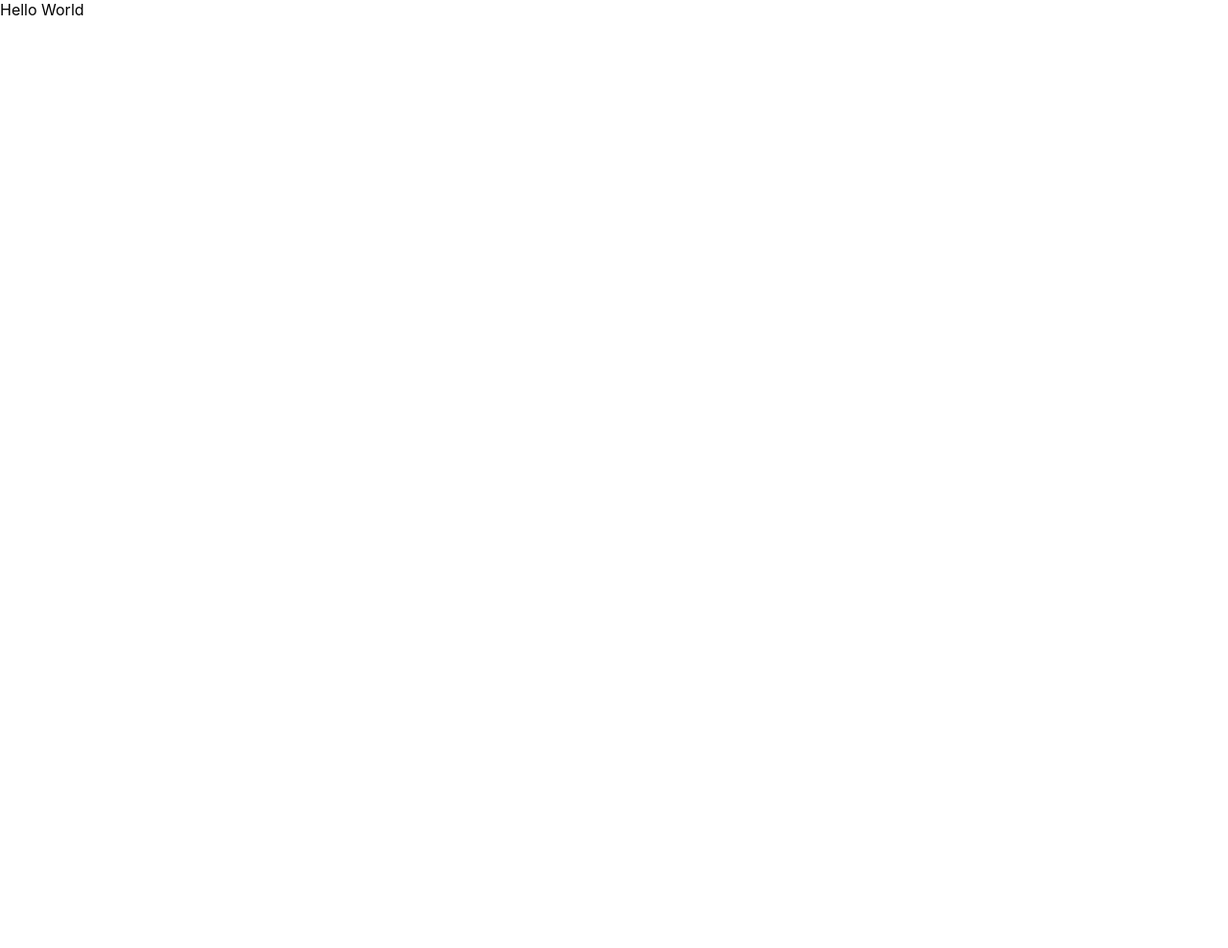
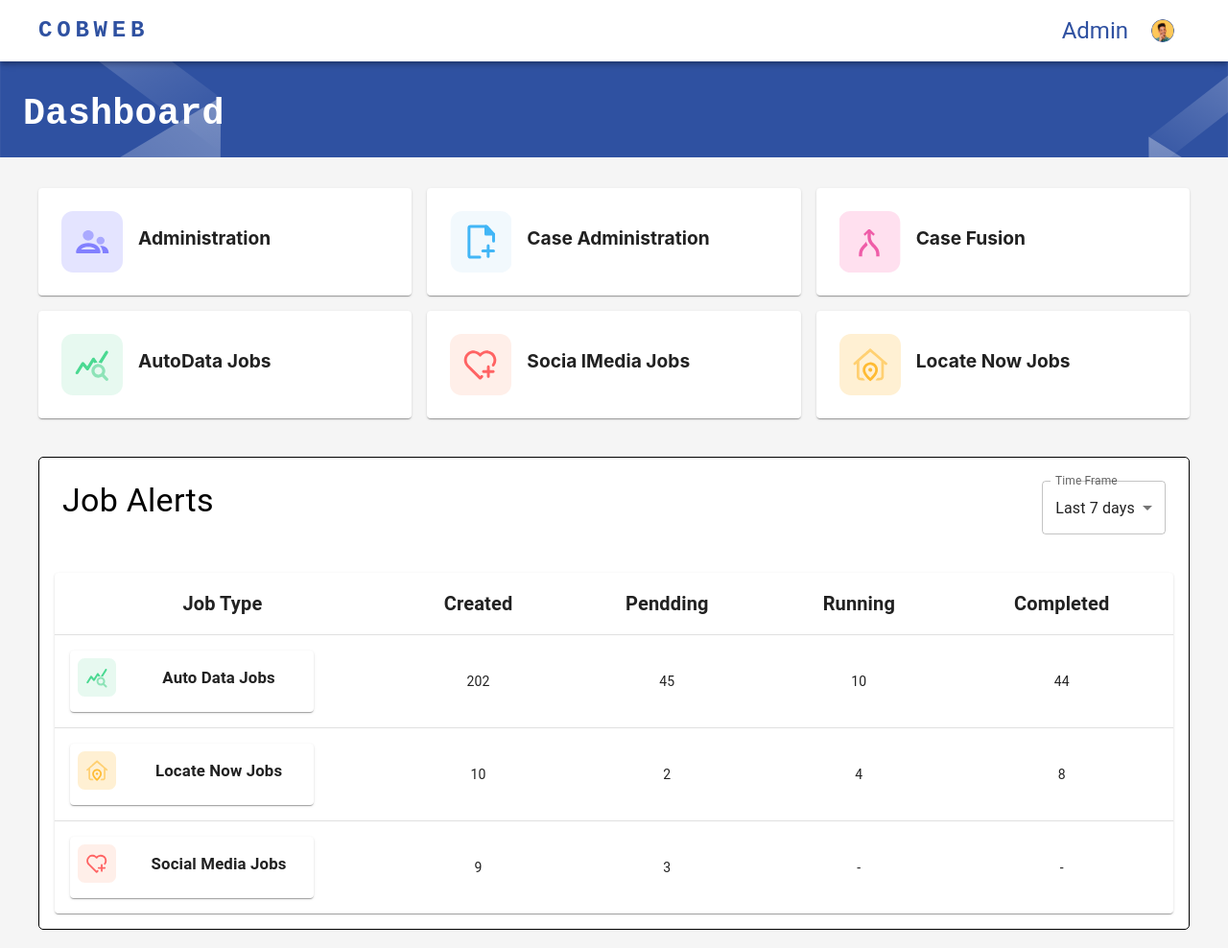
Before and after one commit to prajwalmahajan101/CobWeb, a React app: page / in a window 1280 px wide. Shown: the whole page at 96% size. Before the commit the page ends 800 px from the top, so only its background shows below. Built offline with nearby package versions, Linux system fonts and the light colour scheme.

Commit message:
dashBoard Working

```diff
--- a/package.json
+++ b/package.json
@@ -3,6 +3,10 @@
   "version": "0.1.0",
   "private": true,
   "dependencies": {
+    "@emotion/react": "^11.10.5",
+    "@emotion/styled": "^11.10.5",
+    "@mui/icons-material": "^5.10.14",
+    "@mui/material": "^5.10.14",
     "@testing-library/jest-dom": "^5.16.5",
     "@testing-library/react": "^13.4.0",
     "@testing-library/user-event": "^13.5.0",
--- a/src/Components/App.js
+++ b/src/Components/App.js
@@ -1,9 +1,13 @@
 import '../styles/App.css';
+import NavBar from "./NavBar";
+import DashBoard from '../Pages/DashBoard/DashBoard.';
 function App() {
   return (
-    <div>
-      Hello World
-    </div>
+    <>
+        <NavBar />
+        <DashBoard />
+    </>
+
   );
 }
 
--- a/src/Components/NavBar.js
+++ b/src/Components/NavBar.js
@@ -0,0 +1,80 @@
+import React,{ useState } from "react";
+import AppBar from "@mui/material/AppBar";
+import Toolbar from "@mui/material/Toolbar";
+import Typography from "@mui/material/Typography";
+import Container from "@mui/material/Container";
+import Menu from "@mui/material/Menu";
+import MenuItem from "@mui/material/MenuItem";
+import Avatar from '@mui/material/Avatar';
+import avatar from "../assets/avatar.jpg";
+
+const ResponsiveAppBar = () => {
+    const [anchorEl, setAnchorEl] = useState(null);
+    const handleMenu = (event) => {
+        setAnchorEl(event.currentTarget);
+    };
+
+    const handleClose = () => {
+        setAnchorEl(null);
+    };
+
+    return (
+                <AppBar position="static"style={{backgroundColor:"#FFFFFF",color:"#2F51A1"}}>
+                    <Container maxWidth="xl">
+                        <Toolbar disableGutters>
+
+                            <Typography
+                                variant="h5"
+                                noWrap
+                                component="a"
+                                href={"/home"}
+                                sx={{
+                                    ml:2,
+                                    mr: 2,
+                                    flexGrow: 1,
+                                    fontFamily: "monospace",
+                                    fontWeight: 700,
+                                    letterSpacing: ".3rem",
+                                    color: "inherit",
+                                    textDecoration: "none",
+                                }}
+                            >
+                                COBWEB
+
+                            </Typography>
+                            <Typography
+                                variant="h5"
+                                component={"span"}
+                                sx={{
+                                    ml:2,
+                                }}
+                                >
+                                    Admin
+                                </Typography>
+                            <div>
+                            <Avatar alt="Remy Sharp" src={avatar} sx={{ width: 24, height: 24,ml:3,mr:4 }} onClick={handleMenu}/>
+                                <Menu
+                                    id="menu-appbar"
+                                    anchorEl={anchorEl}
+                                    anchorOrigin={{
+                                        vertical: 'top',
+                                        horizontal: 'right',
+                                    }}
+                                    keepMounted
+                                    transformOrigin={{
+                                        vertical: 'top',
+                                        horizontal: 'right',
+                                    }}
+                                    open={Boolean(anchorEl)}
+                                    onClose={handleClose}
+                                >
+                                    <MenuItem >Reset Password</MenuItem>
+                                    <MenuItem >LogOut</MenuItem>
+                                </Menu>
+                            </div>
+                        </Toolbar>
+                    </Container>
+                </AppBar>
+    );
+};
+export default ResponsiveAppBar;
--- /dev/null
+++ b/src/Pages/DashBoard/Card.js
@@ -0,0 +1,31 @@
+import React from 'react';
+import Box from '@mui/material/Box';
+import Card from '@mui/material/Card';
+import CardContent from '@mui/material/CardContent';
+import CardMedia from '@mui/material/CardMedia';
+import Typography from '@mui/material/Typography';
+
+
+export default function CustumCard(props) {
+    const {title,logo} = props;
+  return (
+    <Card sx={{ display: 'flex', p:3 }}>
+        <CardMedia
+        component="img"
+        sx={{ width: 64 }}
+        image={logo}
+        alt="Live from space album cover"
+      />
+      <Box sx={{ display: 'flex', flexDirection: 'column' }}>
+        <CardContent sx={{ flex: '1 0 auto' }}>
+          <Typography component="div" variant="div" sx={{
+            fontWeight:700,
+            fontSize:"1.2em",
+          }}>
+            {title}
+          </Typography>
+        </CardContent>
+      </Box>
+    </Card>
+  );
+}
--- /dev/null
+++ b/src/Pages/DashBoard/DashBoard..js
@@ -0,0 +1,72 @@
+import React from "react";
+
+import Box from '@mui/material/Box';
+import Typography from "@mui/material/Typography";
+import Grid from "@mui/material/Grid";
+
+import Card from "./Card"
+import JobAlerts from "./JobAlerts";
+import back from "../../assets/abc.svg";
+import AdministrationIcon from "../../assets/AdministrationIcon.svg";
+import CaseAdministrationIcon from "../../assets/CaseAdministrationIcon.svg";
+import CaseFusionIcon from "../../assets/CaseFusionIcon.svg"
+import AutoDataJobsIcon from "../../assets/AutoDataJobsIcon.svg";
+import SocialMediaJobsIcon from "../../assets/SocialMediaJobsIcon.svg";
+import LocateNowJobsIcon from "../../assets/LocateNowJobsIcon.svg";
+export default function DashBoard() {
+  return (
+    <>
+      <div>
+        <img
+          src={back}
+          alt="back"
+          width="100%"
+          style={{ position: "absolute", zIndex: -100,}}
+        ></img>
+        <Typography
+          variant="h4"
+          component="h3"
+          sx={{
+            pt: "2.5%",
+            ml: 3,
+            mr: 2,
+            fontSize: "3vw",
+            fontFamily: "monospace",
+            fontWeight: 700,
+            color: "#FFFFFF",
+            textDecoration: "none",
+            zIndex: 100,
+          }}
+        >
+          Dashboard
+        </Typography>
+      </div>
+      <Box sx={{ flexGrow: 1,m:3}}>
+      <Grid container spacing={2} sx={{mt:"3%",pl:2,pr:2 }}>
+        <Grid item xs={12} sm={6} md={4}>
+          <Card title="Administration" logo = {AdministrationIcon} />
+        </Grid>
+        <Grid item xs={12} sm={6} md={4}>
+          <Card title="Case Administration" logo = {CaseAdministrationIcon} />
+        </Grid>
+        <Grid item xs={12} sm={6} md={4}>
+          <Card title="Case Fusion" logo = {CaseFusionIcon} />
+        </Grid>
+        <Grid item xs={12} sm={6} md={4}>
+          <Card title="AutoData Jobs" logo = {AutoDataJobsIcon} />
+        </Grid>
+        <Grid item xs={12} sm={6} md={4}>
+          <Card title="Socia lMedia Jobs" logo = {SocialMediaJobsIcon} />
+        </Grid>
+        <Grid item xs={12} sm={6} md={4}>
+          <Card title="Locate Now Jobs" logo = {LocateNowJobsIcon} />
+        </Grid>
+      </Grid>
+      </Box>
+      <Box sx={{m:3,p:2}}>
+          <JobAlerts />
+      </Box>
+
+    </>
+  );
+}
--- /dev/null
+++ b/src/Pages/DashBoard/JobAlerts.js
@@ -0,0 +1,167 @@
+import React, { useState } from "react";
+
+import Typography from "@mui/material/Typography";
+import Box from "@mui/material/Box";
+import InputLabel from "@mui/material/InputLabel";
+import MenuItem from "@mui/material/MenuItem";
+import FormControl from "@mui/material/FormControl";
+import Select from "@mui/material/Select";
+import Table from "@mui/material/Table";
+import TableBody from "@mui/material/TableBody";
+import TableCell from "@mui/material/TableCell";
+import TableContainer from "@mui/material/TableContainer";
+import TableHead from "@mui/material/TableHead";
+import TableRow from "@mui/material/TableRow";
+import Paper from "@mui/material/Paper";
+import Card from "@mui/material/Card";
+import CardMedia from "@mui/material/CardMedia";
+import CardContent from "@mui/material/CardContent";
+
+import AdministrationIcon from "../../assets/AdministrationIcon.svg";
+import CaseAdministrationIcon from "../../assets/CaseAdministrationIcon.svg";
+import CaseFusionIcon from "../../assets/CaseFusionIcon.svg";
+import AutoDataJobsIcon from "../../assets/AutoDataJobsIcon.svg";
+import SocialMediaJobsIcon from "../../assets/SocialMediaJobsIcon.svg";
+import LocateNowJobsIcon from "../../assets/LocateNowJobsIcon.svg";
+
+function createData(logo , name, created, pending, running, completed) {
+  return {logo, name, created, pending, running, completed };
+}
+
+const rows = [
+  createData(AutoDataJobsIcon,"Auto Data Jobs", 202, 45, 10, 44),
+  createData(LocateNowJobsIcon,"Locate Now Jobs", 10, 2, 4, 8),
+  createData(SocialMediaJobsIcon,"Social Media Jobs", 9, 3, 0, 0),
+];
+
+export default function JobAlerts() {
+  const [age, setAge] = useState(7);
+  const handleChange = (event) => {
+    setAge(event.target.value);
+  };
+  return (
+    <Box
+      sx={{
+        border: "1px solid black",
+        backgroundColor: "#FFFFFF",
+        borderRadius: "5px",
+      }}
+    >
+      <Box
+        sx={{
+          display: "flex",
+          flexDirection: "row",
+          justifyContent: "space-between",
+          p: 3,
+        }}
+      >
+        <Typography variant="h4" component={"span"}>
+          Job Alerts
+        </Typography>
+        <Box sx={{ minWidth: 120 }}>
+          <FormControl fullWidth>
+            <InputLabel id="demo-simple-select-label">Time Frame</InputLabel>
+            <Select
+              labelId="demo-simple-select-label"
+              id="demo-simple-select"
+              value={age}
+              label="Age"
+              onChange={handleChange}
+            >
+              <MenuItem value={7}>Last 7 days</MenuItem>
+              <MenuItem value={30}>Last Month</MenuItem>
+              <MenuItem value={90}>Last 3 Months</MenuItem>
+            </Select>
+          </FormControl>
+        </Box>
+      </Box>
+      <Box sx={{p:2}}>
+        <TableContainer component={Paper}>
+          <Table sx={{ minWidth: 650, p: 4 }} aria-label="simple table">
+            <TableHead>
+              <TableRow>
+                <TableCell align="center">
+                  <Typography
+                    variant="h6"
+                    component={"span"}
+                    sx={{ fontWeight: 700 }}
+                  >
+                    Job Type
+                  </Typography>
+                </TableCell>
+                <TableCell align="center">
+                  <Typography
+                    variant="h6"
+                    component={"span"}
+                    sx={{ fontWeight: 700 }}
+                  >
+                    Created
+                  </Typography>
+                </TableCell>
+                <TableCell align="center">
+                  <Typography
+                    variant="h6"
+                    component={"span"}
+                    sx={{ fontWeight: 700 }}
+                  >
+                    Pendding
+                  </Typography>
+                </TableCell>
+                <TableCell align="center">
+                  <Typography
+                    variant="h6"
+                    component={"span"}
+                    sx={{ fontWeight: 700 }}
+                  >
+                    Running
+                  </Typography>
+                </TableCell>
+                <TableCell align="center">
+                  <Typography
+                    variant="h6"
+                    component={"span"}
+                    sx={{ fontWeight: 700 }}
+                  >
+                    Completed
+                  </Typography>
+                </TableCell>
+              </TableRow>
+            </TableHead>
+            <TableBody>
+              {rows.map((row) => (
+                <TableRow
+                  key={row.name}
+                  sx={{ "&:last-child td, &:last-child th": { border: 0 } }}
+                >
+                  <TableCell sx={{ width: "30%" }} align="center">
+                    <Card sx={{ display: "flex", maxWidth: "80%"}}>
+                      <CardMedia
+                        component="img"
+                        sx={{ width: 40,height:40,m:1}}
+                        image={row.logo}
+                        alt="Live from space album cover"
+                      />
+                      <CardContent sx={{ flex: "1 0 auto" }}>
+                      <Typography
+                    variant="div"
+                    component={"span"}
+                    sx={{fontSize:"1.2em",fontWeight:"bold"}}
+                  >
+                        {row.name}
+                        </Typography>
+                      </CardContent>
+                    </Card>
+                  </TableCell>
+                  <TableCell align="center">{row.created===0?"-":row.created }</TableCell>
+                  <TableCell align="center">{row.pending===0?"-":row.pending}</TableCell>
+                  <TableCell align="center">{row.running===0?"-":row.running}</TableCell>
+                  <TableCell align="center">{row.completed===0?"-":row.completed}</TableCell>
+                </TableRow>
+              ))}
+            </TableBody>
+          </Table>
+        </TableContainer>
+      </Box>
+    </Box>
+  );
+}
--- a/src/styles/index.css
+++ b/src/styles/index.css
@@ -1,5 +1,6 @@
 body {
   margin: 0;
+  background-color: #F5F5F5;
   font-family: -apple-system, BlinkMacSystemFont, 'Segoe UI', 'Roboto', 'Oxygen',
     'Ubuntu', 'Cantarell', 'Fira Sans', 'Droid Sans', 'Helvetica Neue',
     sans-serif;
```
Also changed, not shown: src/Pages/DashBoard..js (deleted), src/assets/AdministrationIcon.svg (renamed from src/assets/Administration_Icon.svg), src/assets/AutoDataJobsIcon.svg (renamed from src/assets/AutoDataJobs_Icon.svg), src/assets/CaseAdministrationIcon.svg (added), src/assets/CaseFusionIcon.svg (added), src/assets/LocateNowJobsIcon.svg (added), src/assets/SocialMediaJobsIcon.svg (added), src/assets/abc.svg (added), src/assets/avatar.jpg (added), 1 other file.
